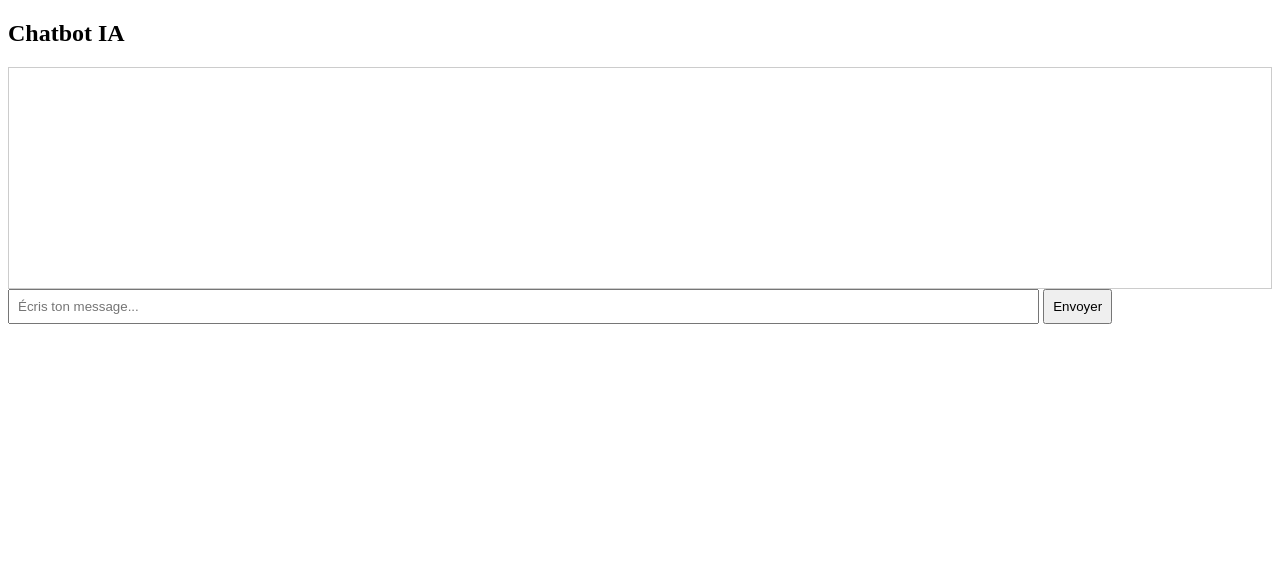
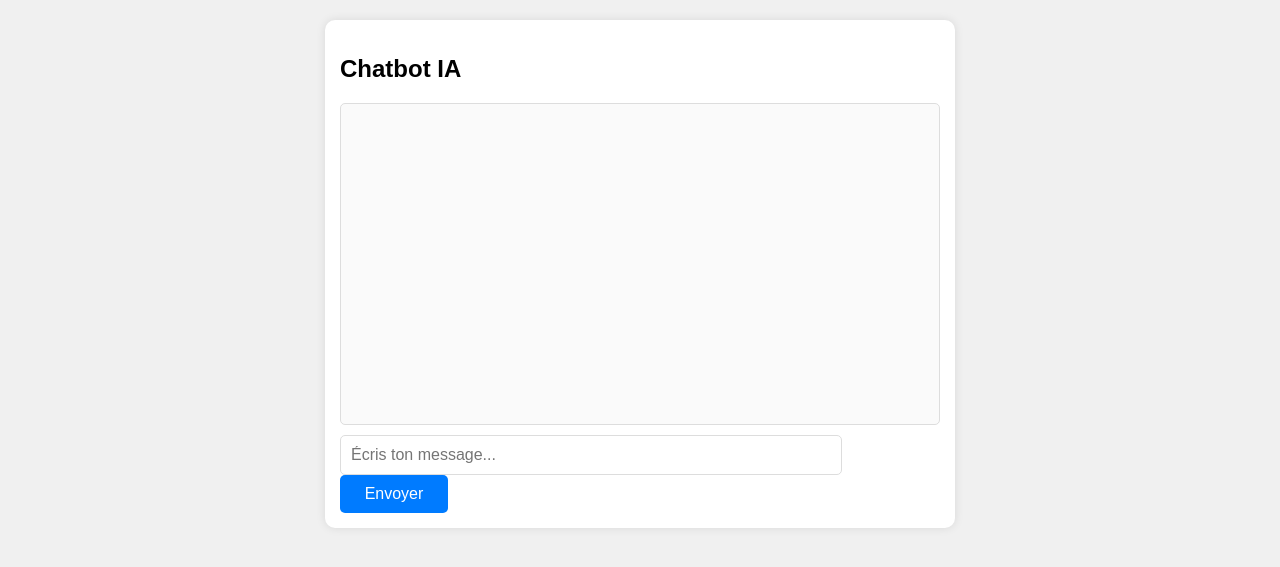
Before and after one commit to nadirm5/ai-multitool, a Flask app: page / in a window 1280 px wide. Shown: the top 567 px of the page. Run offline with Flask 3, Linux system fonts and the light colour scheme.

Commit message:
Update index.html

```diff
--- a/templates/index.html
+++ b/templates/index.html
@@ -3,52 +3,101 @@
 <head>
     <meta charset="UTF-8" />
     <meta name="viewport" content="width=device-width, initial-scale=1" />
-  <title>Chatbot IA</title>
+    <title>Mon Chatbot IA</title>
     <style>
-    #messages { border: 1px solid #ccc; height: 200px; overflow-y: auto; padding: 10px; }
-    #userinput { width: 80%; padding: 8px; }
-    #sendbtn { padding: 8px; }
+        body {
+            font-family: Arial, sans-serif;
+            background: #f0f0f0;
+            margin: 0;
+            padding: 20px;
+        }
+        #chatbox {
+            width: 100%;
+            max-width: 600px;
+            margin: 0 auto;
+            background: white;
+            border-radius: 10px;
+            padding: 15px;
+            box-shadow: 0 0 10px rgba(0,0,0,0.1);
+        }
+        #messages {
+            height: 300px;
+            overflow-y: auto;
+            border: 1px solid #ddd;
+            padding: 10px;
+            margin-bottom: 10px;
+            background: #fafafa;
+            border-radius: 5px;
+        }
+        #userinput {
+            width: 80%;
+            padding: 10px;
+            border: 1px solid #ddd;
+            border-radius: 5px;
+            font-size: 16px;
+        }
+        #sendbtn {
+            width: 18%;
+            padding: 10px;
+            background: #007bff;
+            color: white;
+            border: none;
+            border-radius: 5px;
+            font-size: 16px;
+            cursor: pointer;
+        }
+        #sendbtn:hover {
+            background: #0056b3;
+        }
     </style>
 </head>
 <body>
+    <div id="chatbox">
         <h2>Chatbot IA</h2>
         <div id="messages"></div>
         <input id="userinput" type="text" placeholder="Écris ton message..." />
         <button id="sendbtn">Envoyer</button>
+    </div>
 
     <script>
-    const messagesDiv = document.getElementById("messages");
-    const input = document.getElementById("userinput");
-    const sendBtn = document.getElementById("sendbtn");
+        const messagesDiv = document.getElementById('messages');
+        const input = document.getElementById('userinput');
+        const sendBtn = document.getElementById('sendbtn');
 
         function appendMessage(text, fromUser) {
-      const msg = document.createElement("div");
+            const msg = document.createElement('div');
             msg.textContent = text;
             msg.style.padding = "8px";
             msg.style.margin = "5px 0";
-      msg.style.background = fromUser ? "#d1e7dd" : "#f8d7da";
-      msg.style.textAlign = fromUser ? "right" : "left";
+            msg.style.borderRadius = "5px";
+            if (fromUser) {
+                msg.style.background = "#d1e7dd";
+                msg.style.textAlign = "right";
+            } else {
+                msg.style.background = "#f8d7da";
+                msg.style.textAlign = "left";
+            }
             messagesDiv.appendChild(msg);
             messagesDiv.scrollTop = messagesDiv.scrollHeight;
         }
 
-    sendBtn.addEventListener("click", () => {
+        sendBtn.addEventListener('click', () => {
             const text = input.value.trim();
             if (!text) return;
             appendMessage(text, true);
-      input.value = "";
+            input.value = '';
 
-      fetch("/ask", {
-        method: "POST",
-        headers: { "Content-Type": "application/json" },
+            fetch('/ask', {
+                method: 'POST',
+                headers: { 'Content-Type': 'application/json' },
                 body: JSON.stringify({ mode: "text", message: text })
             })
             .then(res => res.json())
             .then(data => {
-        if(data.reply){
+                if (data.error) {
+                    appendMessage("Erreur: " + data.error, false);
+                } else {
                     appendMessage(data.reply, false);
-        } else {
-          appendMessage("Erreur : pas de réponse", false);
                 }
             })
             .catch(() => {
@@ -56,8 +105,8 @@
             });
         });
 
-    input.addEventListener("keydown", e => {
-      if(e.key === "Enter"){
+        input.addEventListener('keydown', (e) => {
+            if (e.key === 'Enter') {
                 sendBtn.click();
             }
         });
```
Lines whose indentation alone changed are shown as unchanged.
